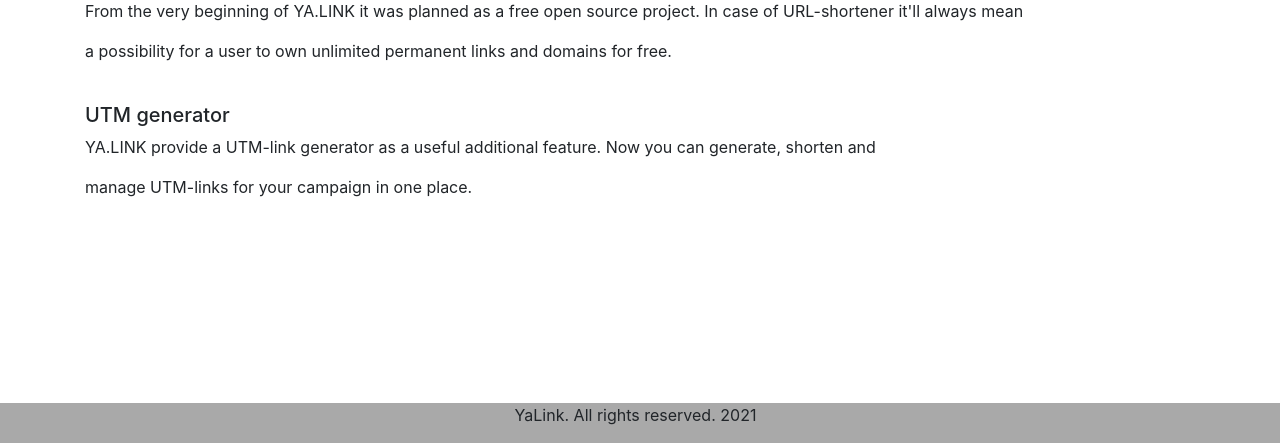
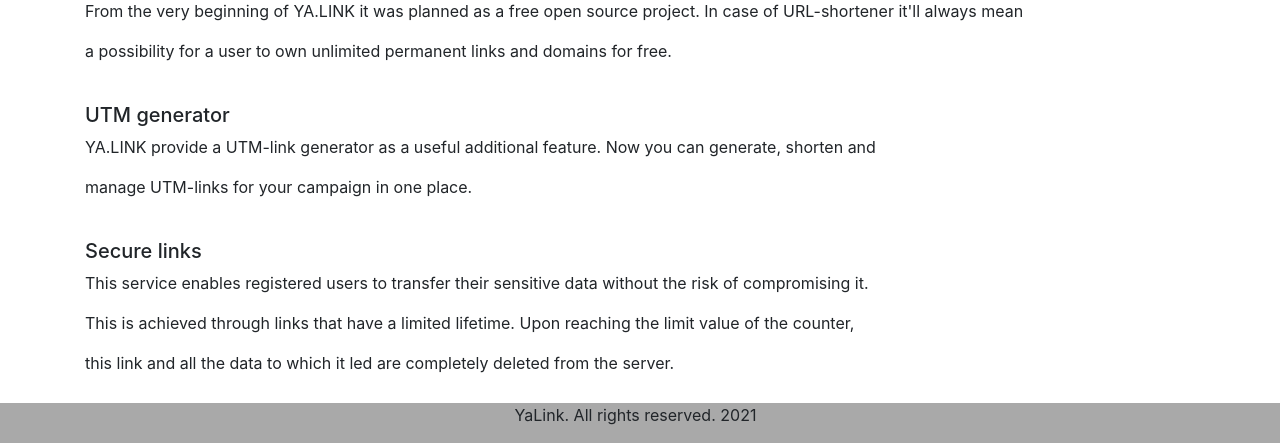
Before and after one commit to UNCLT/Django-URL-Shortener, a Django app: page /about_the_project/ in a window 1280 px wide. Shown: the part 357-800 px from the top of the page. Run offline with Django 3.2, Linux system fonts and the light colour scheme; some libraries are stand-ins or nearby versions.

Commit message:
Add secure link, fix card3, fix About

```diff
--- a/shortlink/templates/shortlink/about_the_project.html
+++ b/shortlink/templates/shortlink/about_the_project.html
@@ -18,6 +18,10 @@
     <h5>UTM generator</h5>
     <p>YA.LINK provide a UTM-link generator as a useful additional feature. Now you can generate, shorten and</p>
     <p>manage UTM-links for your campaign in one place.</p>
-
+    <br>
+    <h5>Secure links</h5>
+    <p>This service enables registered users to transfer their sensitive data without the risk of compromising it.</p>
+    <p>This is achieved through links that have a limited lifetime. Upon reaching the limit value of the counter,</p>
+    <p>this link and all the data to which it led are completely deleted from the server.</p>
 
 {% endblock content %}
```
